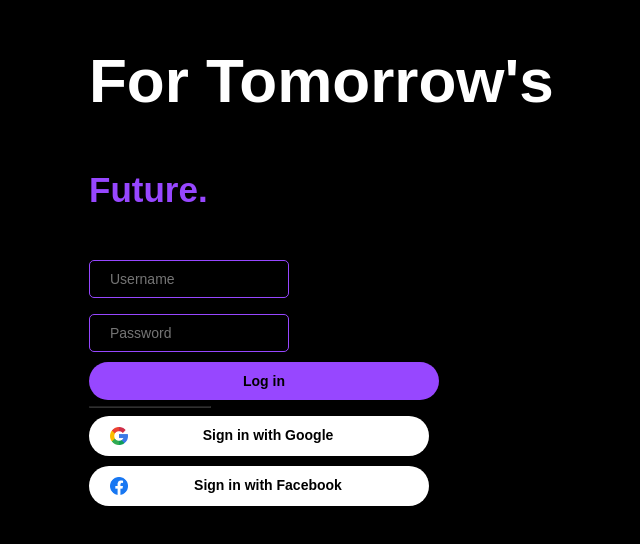
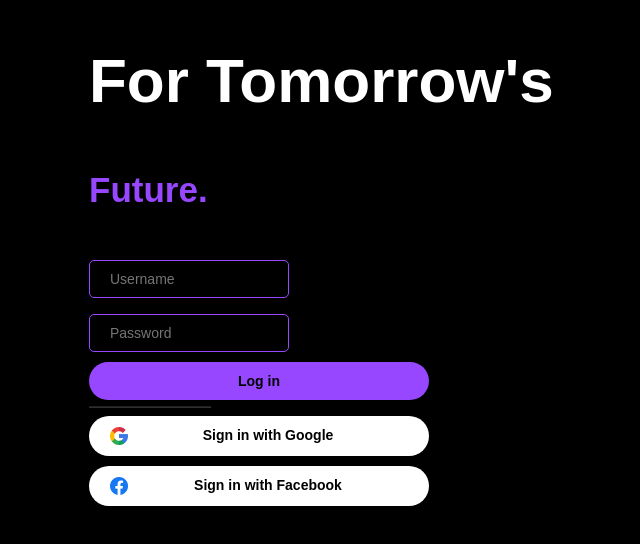
Before and after one commit to IT21823398/AgriMatrix, a React (Vite) app in the folder frontend/: page / in a window 1280 px wide. Shown: the part 116-660 px from the top of the page, without its empty margins (61-701 px from the left). Built offline with nearby package versions, Linux system fonts and the light colour scheme.

Commit message:
changed the submit-btn width to 340px

```diff
--- a/frontend/src/styles/LandingPage.css
+++ b/frontend/src/styles/LandingPage.css
@@ -69,7 +69,7 @@ input:focus::placeholder {
 
 .submit-btn{
     margin-top: 2px;
-    width: 350px;
+    width: 340px;
     padding: 10px 20px;
     font-weight: bold;
     font-size: 14px;
```
